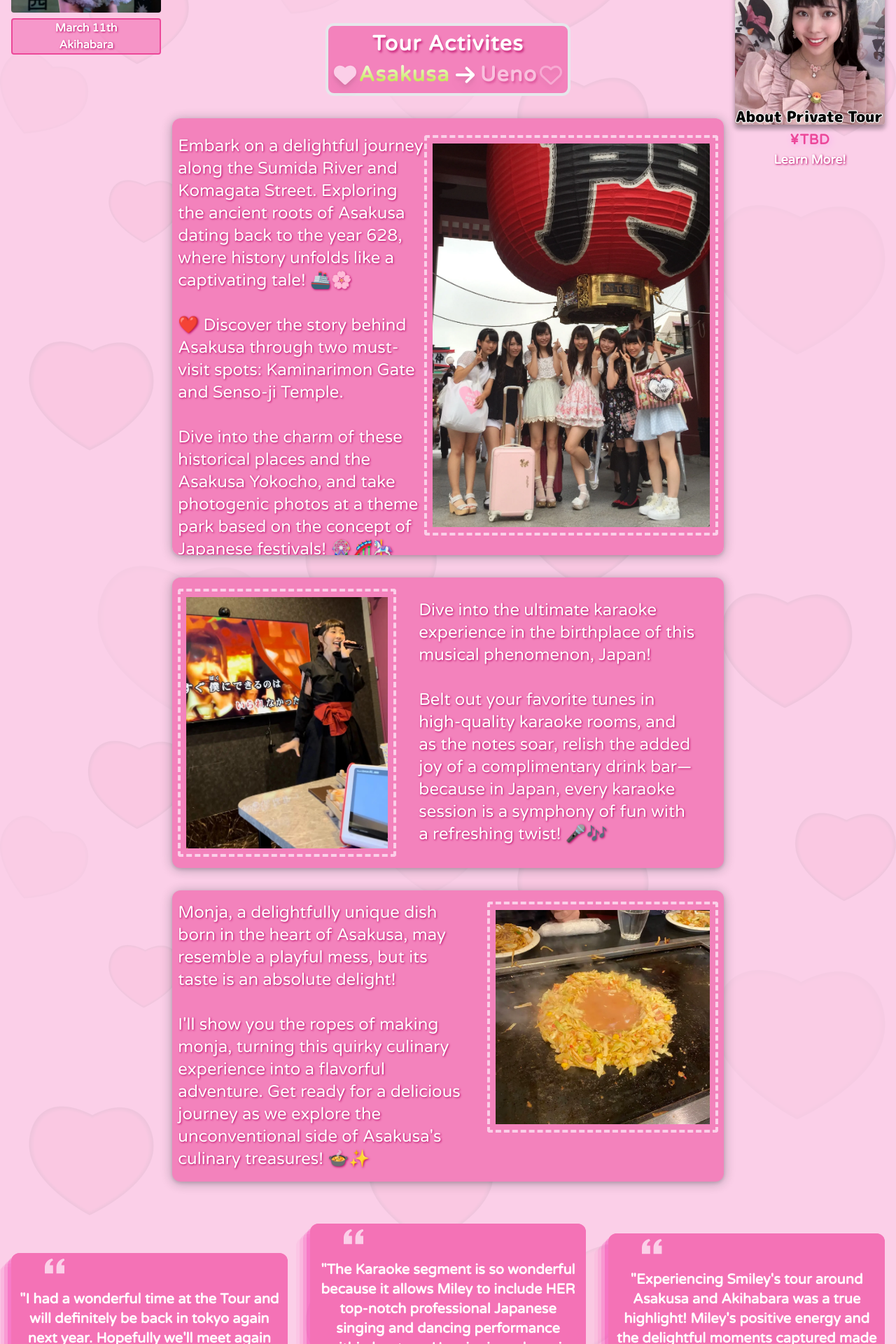
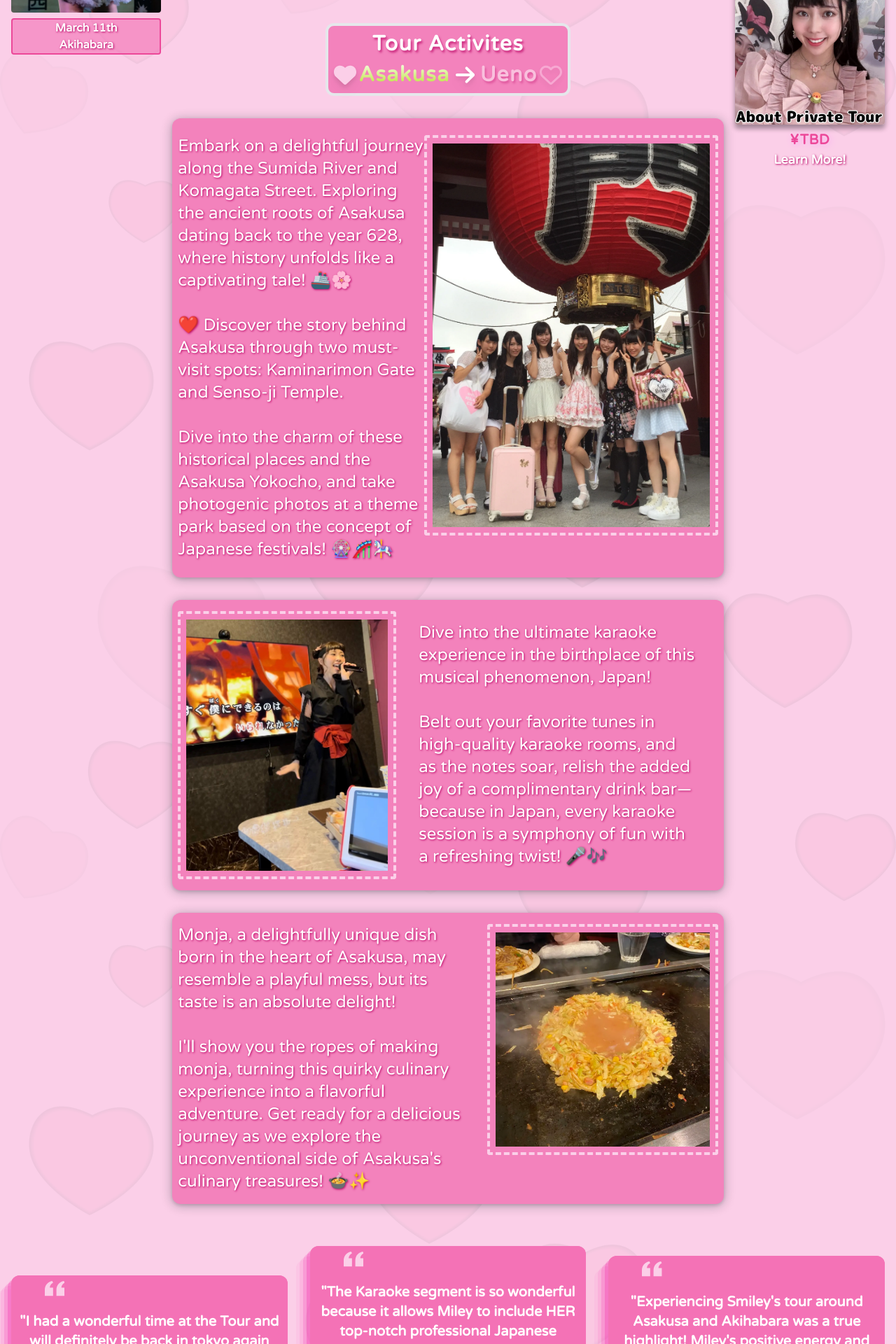
Before and after one commit to brandonrainey/smiley-tours, a Next.js app: page / in a window 1280 px wide. Shown: the part 1355-3275 px from the top of the page at 70% size. Built offline with nearby package versions, Linux system fonts and the light colour scheme; what tailwindcss-animated would draw is missing.

Commit message:
removed max-h and overflow-auto from content sections

```diff
--- a/components/ContentSectionOne.tsx
+++ b/components/ContentSectionOne.tsx
@@ -15,7 +15,7 @@ export default function ContentSectionOne() {
 
   const { area, prevArea } = useAreaStore()
   return (
-    <article className="flex flex-col custom:items-center bg-[#f382bc] p-2 rounded-xl contentSectionShadow custom:max-h-[624px] overflow-auto">
+    <article className="flex flex-col custom:items-center bg-[#f382bc] p-2 rounded-xl contentSectionShadow  ">
       <div
         className={`custom:py-4 py-0 flex custom:flex-row flex-col-reverse custom:max-w-[1000px] pt-10  `}
       >
--- a/components/ContentSectionThree.tsx
+++ b/components/ContentSectionThree.tsx
@@ -17,7 +17,7 @@ export default function ContentSectionThree() {
   const { area, prevArea } = useAreaStore()
 
   return (
-    <article className="flex custom:flex-row flex-col-reverse w-full gap-6 custom:py-4 custom:max-w-[1000px] pt-10 bg-[#f382bc] p-2 rounded-xl contentSectionShadow overflow-y-auto custom:max-h-[440px]">
+    <article className="flex custom:flex-row flex-col-reverse w-full gap-6 custom:py-4 custom:max-w-[1000px] pt-10 bg-[#f382bc] p-2 rounded-xl contentSectionShadow ">
       <div className="text-white custom:text-2xl text-xl textShadow font-medium custom:my-auto">
         {area === 'asakusa' ? (
           <p
--- a/components/ContentSectionTwo.tsx
+++ b/components/ContentSectionTwo.tsx
@@ -17,7 +17,7 @@ export default function ContentSectionTwo() {
   const { area, prevArea } = useAreaStore()
 
   return (
-    <article className="flex flex-col custom:flex-row custom:py-4 py-0 custom:max-w-[1000px] pt-10 bg-[#f382bc] p-2 rounded-xl contentSectionShadow custom:max-h-[440px] overflow-y-auto">
+    <article className="flex flex-col custom:flex-row custom:py-4 py-0 custom:max-w-[1000px] pt-10 bg-[#f382bc] p-2 rounded-xl contentSectionShadow  ">
       {area === 'asakusa' ? (
         <Image
           ref={ref3}
```
